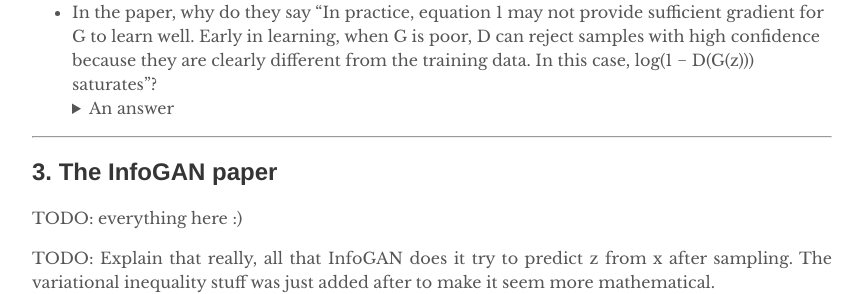
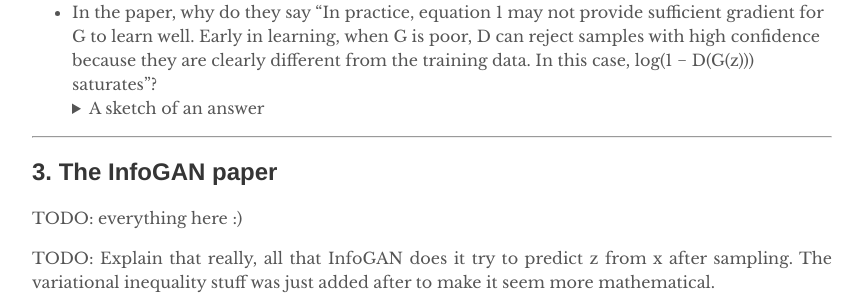
Before and after one commit to depthfirstlearning/depthfirstlearning.com, a Jekyll site: the page built from _posts/2018-05-28-InfoGAN.markdown, in a window 1280 px wide and 900 px high, scrolled down 2365 px. Shown: the part 162-456 px from the top of the window, without its empty margins (208-1071 px from the left). Built offline with Jekyll 4.4.1, drawn with Linux system fonts in a browser that asks for light colours; our own code applies the rules of GitHub Pages for plain Markdown files.

Commit message:
Update 2018-05-28-InfoGAN.markdown

```diff
--- a/_posts/2018-05-28-InfoGAN.markdown
+++ b/_posts/2018-05-28-InfoGAN.markdown
@@ -84,7 +84,7 @@ looking images when trained on datasets like CIFAR-10, CelebA or ImageNet.
 <!--- TODO:  - Why is it called the Jensen-Shannon divergence? --->
   - Implement a GAN for MNIST
   - In the paper, why do they say “In practice, equation 1 may not provide sufficient gradient for G to learn well. Early in learning, when G is poor, D can reject samples with high confidence because they are clearly different from the training data. In this case, log(1 − D(G(z))) saturates”?
-    <details><summary>An answer</summary>
+    <details><summary>A sketch of an answer</summary>
       <a href="/assets/gan_gradient.pdf">Understanding the vanishing generator gradients point in the GAN paper</a>
     </details>
 
```
